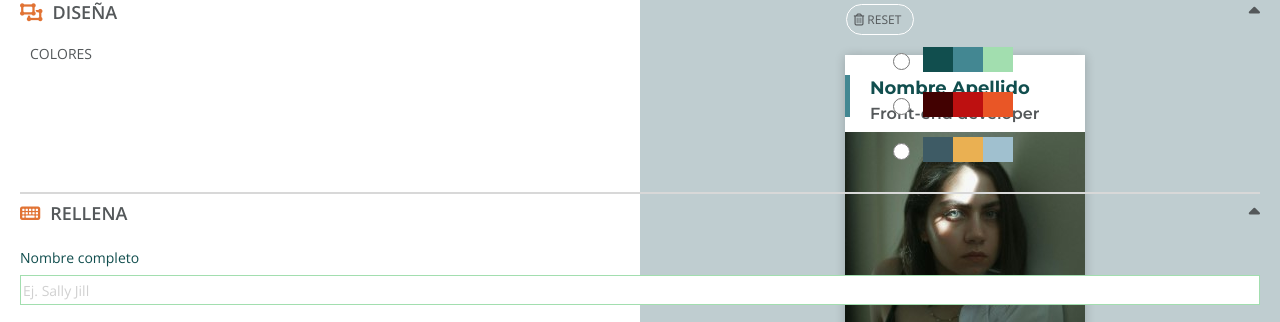
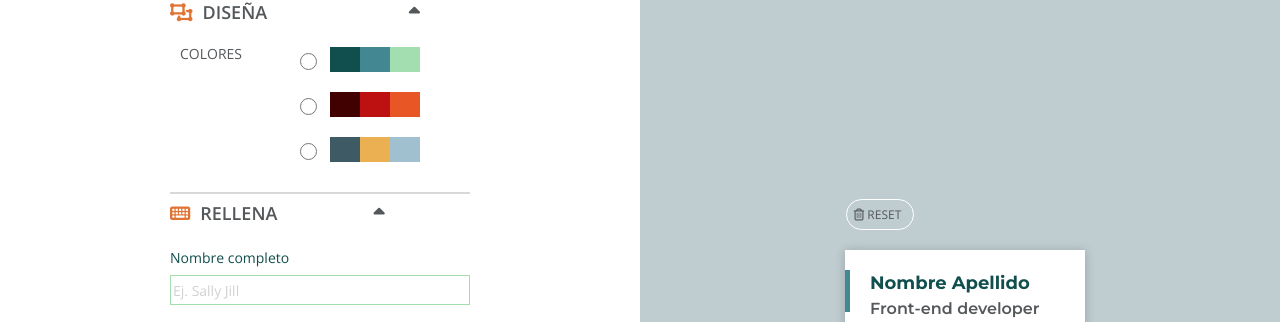
Before and after one commit to Raquelcb24/Mystical-coders-cards, a website built with Vite: page src/preview.html in a window 1280 px wide. Shown: the part 145-467 px from the top of the page. Built offline with nearby package versions, Linux system fonts and the light colour scheme; files whose address does not match are found by name.

Commit message:
Preview queries

```diff
--- a/src/scss/layout/_main_preview.scss
+++ b/src/scss/layout/_main_preview.scss
@@ -8,6 +8,7 @@
         &__preview{
             grid-column: 2/3;
             grid-row: 1/2;
+            background-color:linear-gradient(to bottom, var(--landingBackground), white 9%);
 
         }
         &__form{
@@ -18,3 +19,13 @@
     }
 
 }
+
+@media screen and (min-width: 1024px){
+    .main{
+        display: grid;
+        grid-template-columns: 1fr 1fr 1fr;
+        &__preview{
+            grid-column: 2/4;
+        }
+    }
+}
--- a/src/scss/layout/_section_form.scss
+++ b/src/scss/layout/_section_form.scss
@@ -8,9 +8,9 @@
     font-family: var(--mainFont);
     padding-left: 2rem;
     padding-right: 2rem;
+    @media screen and (min-width:768px){
+       width: 50vw;
 
-    @media screen and (min-width:768px){
-       /*  width: 50vw; */
     }
 }
 .form__fieldset--design{
@@ -22,12 +22,13 @@
 
 }
 .form__fieldset--title{
-    width: calc(100vw - 4rem);
+    /*width: calc(100vw - 4rem);*/
     font-size: 1.8rem;
     font-weight: 600;
     padding-top: 1rem;
     color: var(--fontColor);
 }
+
 
 .fa-object-ungroup{
     padding-right: 1rem;
@@ -42,8 +43,6 @@
     display: grid;
     grid-template-columns: 1fr 1fr;
     padding-bottom: 2.5rem;
-
-
 
 }
 .design{
--- a/src/scss/layout/_section_preview.scss
+++ b/src/scss/layout/_section_preview.scss
@@ -8,9 +8,14 @@
     flex-direction: column;
     justify-content: center;
     align-items: center;
-
     @media screen and (min-width: 768px){
         width: 50vw;
+        height: 81.2rem;
+        padding-left: 4.5rem;
+        margin-top: 2rem;
+        margin-right: 4rem;
+        border-radius: 0.6rem;
+
     }
 
 
```
